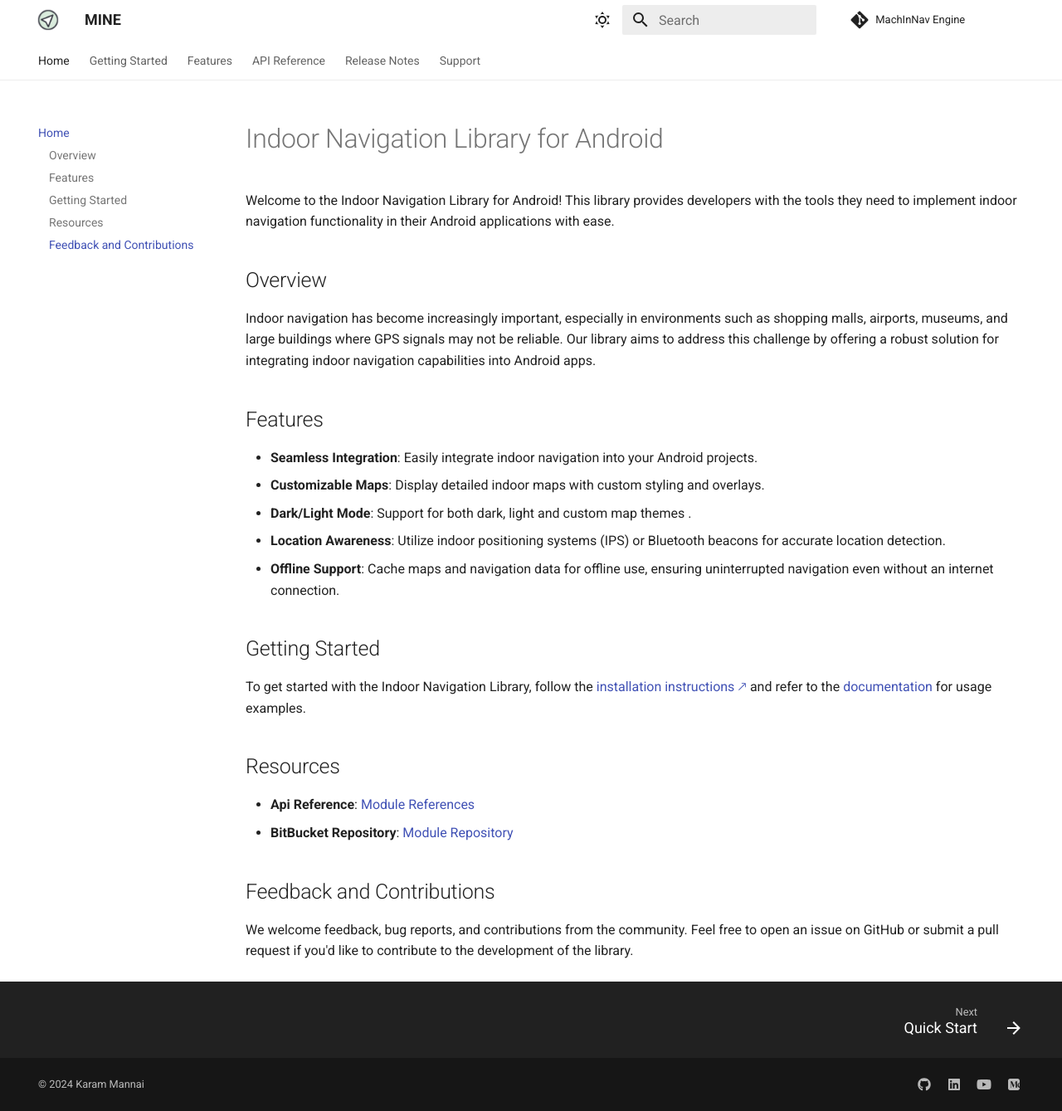
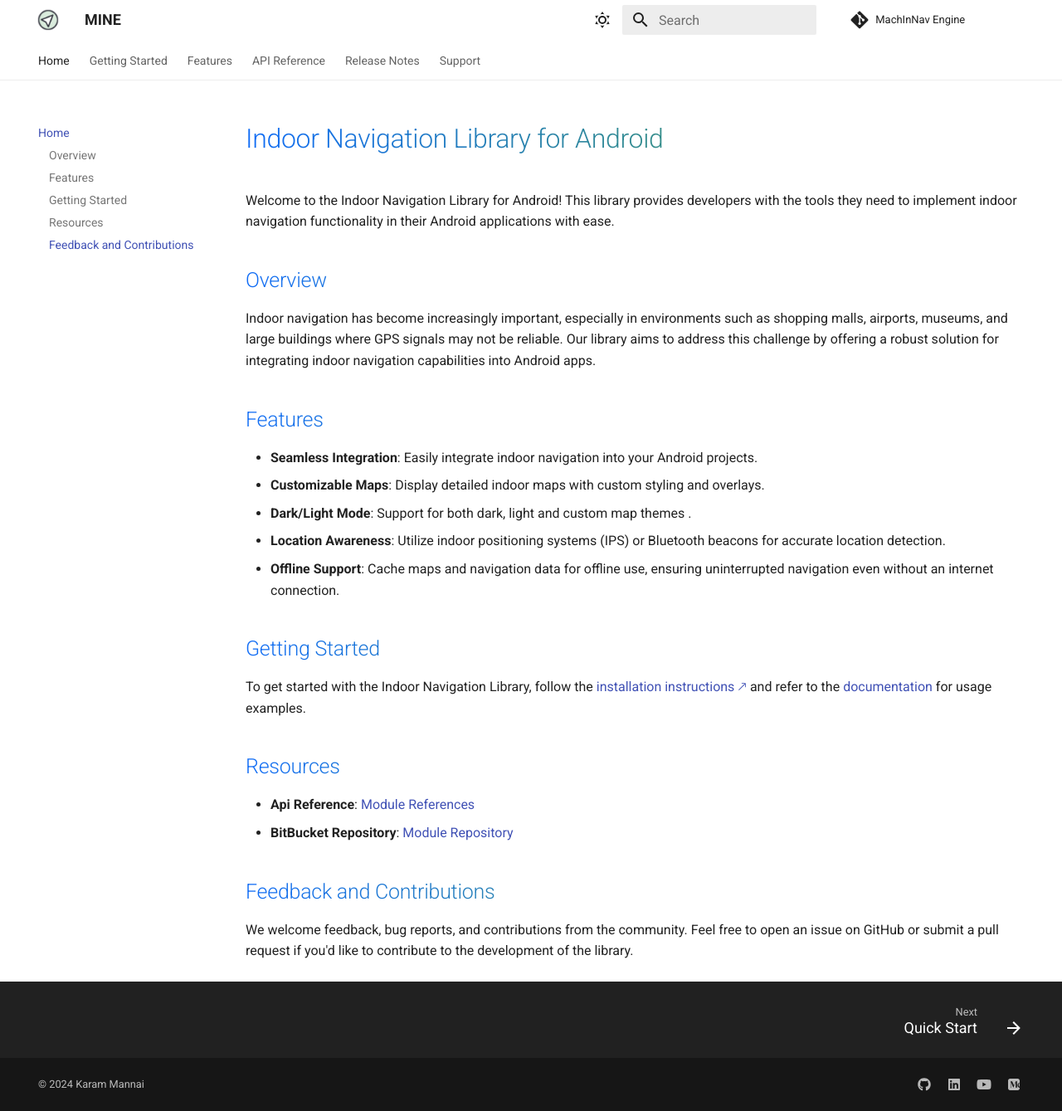
Before and after one commit to KvRae/MINE-Docs, an MkDocs documentation site: the page built from docs/index.md, in a window 1280 px wide and 1339 px high. Shown: the whole window at 83% size. Built offline with MkDocs 1.6.1 and Material for MkDocs 9.7.7, drawn with Linux system fonts in a browser that asks for light colours.

Commit message:
Fixing css file path

```diff
--- a/docs/assets/css/mine.css
+++ b/docs/assets/css/mine.css
@@ -1,6 +1,14 @@
-
+/* Apply a green to blue gradient to all headers */
 h1, h2, h3, h4, h5, h6 {
-    background: linear-gradient(to right, #e0f7fa, #80deea);
+    background: linear-gradient(to right, #106cf6, #56ab2f);
     -webkit-background-clip: text;
     -webkit-text-fill-color: transparent;
 }
+
+
+p {
+    font-family: 'Roboto', sans-serif;
+    font-size: 16px;
+    line-height: 1.6;
+    margin-bottom: 1.5em;
+}
--- a/mkdocs.yml
+++ b/mkdocs.yml
@@ -70,7 +70,7 @@ nav:
 copyright: |
   &copy; 2024 <a href="https://kvrae.github.io/"  target="_blank" rel="opener">Karam Mannai</a>
 extra_css:
-  - docs/assets/css/mine.css
+  - assets/css/mine.css
 plugins:
   - search
   - tags
```
